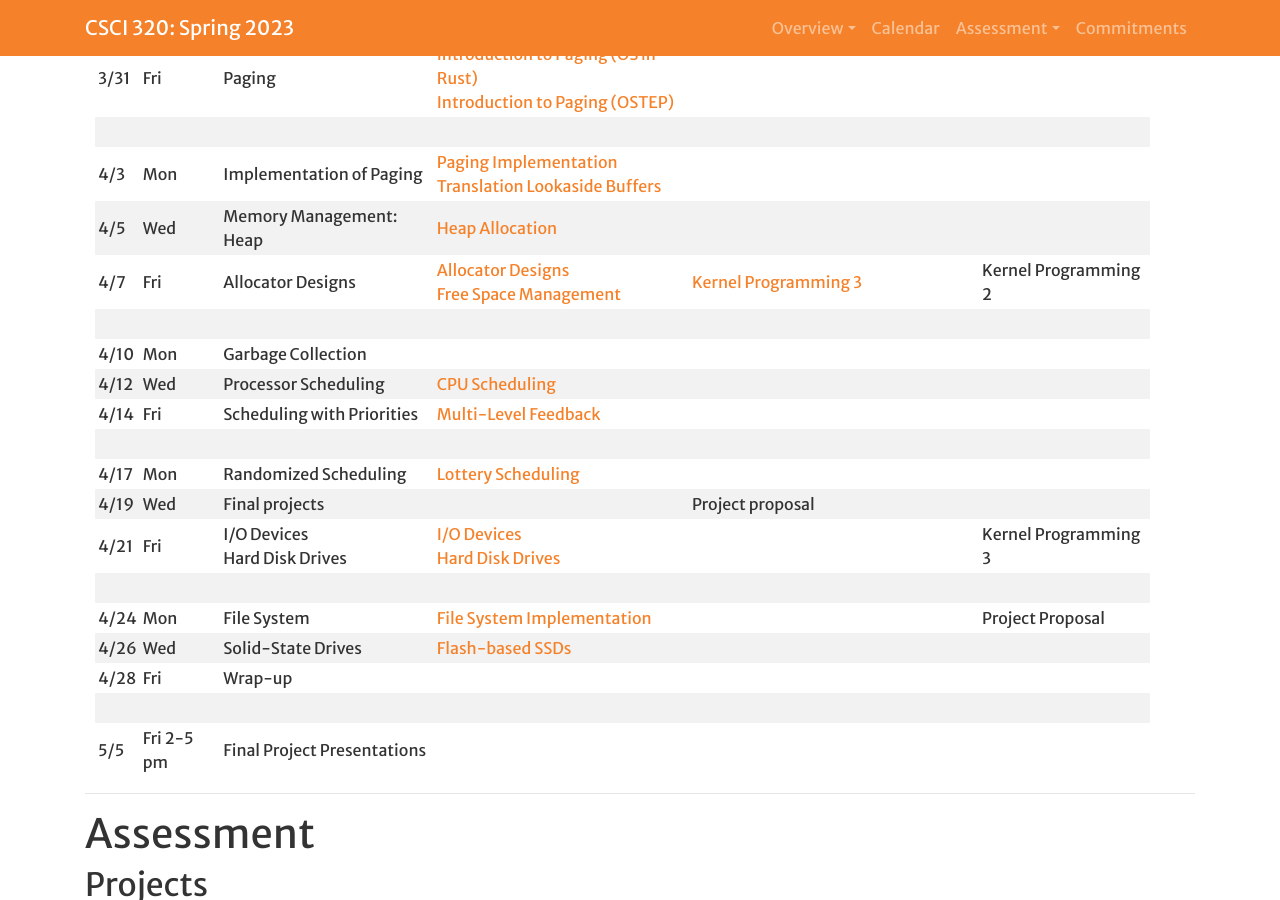
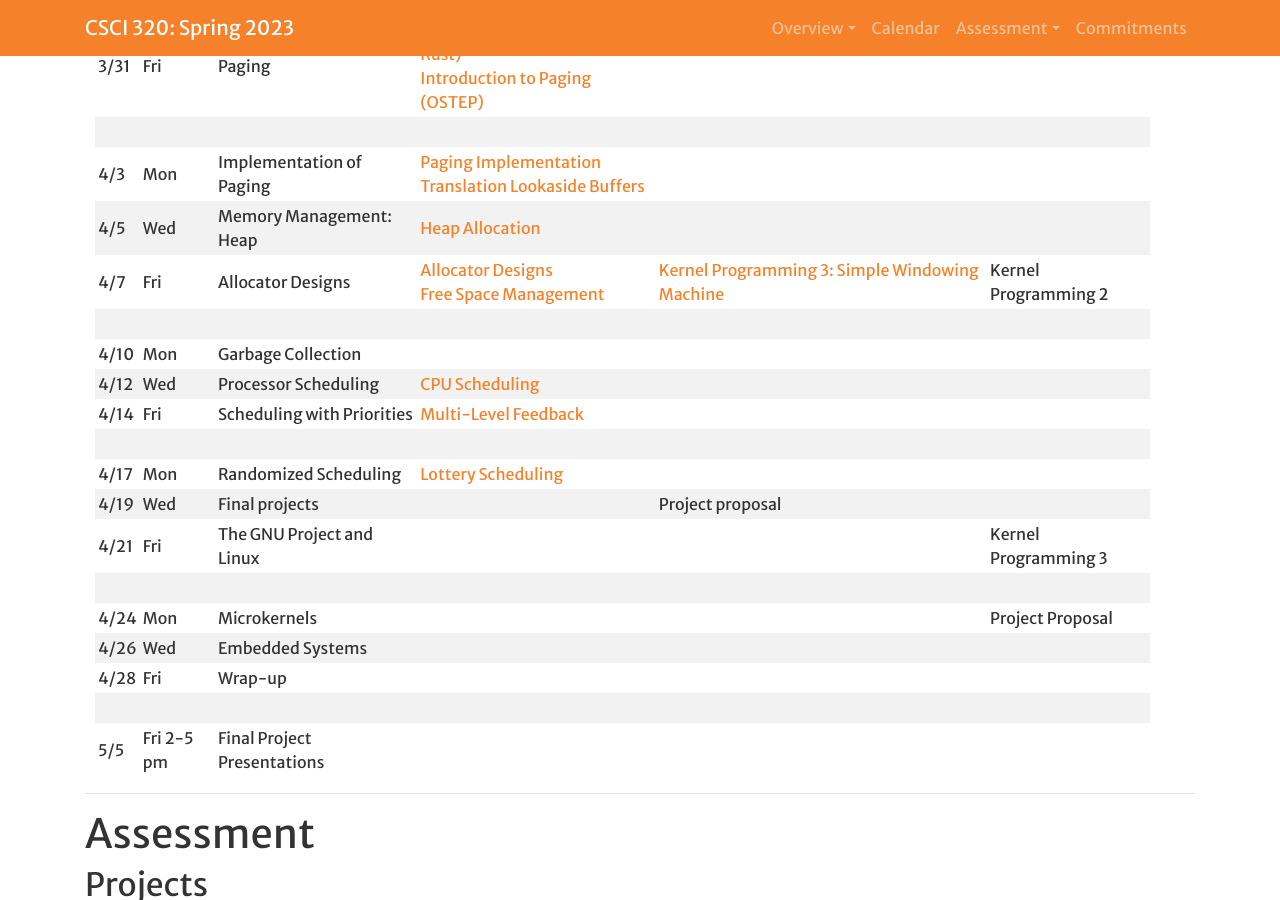
Before and after one commit to Hendrix-CS/csci320, a Jekyll site: the page built from index.md, in a window 1280 px wide and 900 px high, scrolled down 3458 px. Built offline with Jekyll 4.4.1, drawn with Linux system fonts in a browser that asks for light colours; a script that is not in the unit is left out; our own code applies the rules of GitHub Pages for plain Markdown files; some of the changed text lies outside the part shown.

Commit message:
Updated schedule and "B" criteria.

```diff
--- a/index.md
+++ b/index.md
@@ -93,7 +93,7 @@
 |      |
 | 4/3 | Mon | Implementation of Paging | [Paging Implementation](https://os.phil-opp.com/paging-implementation/)<br>[Translation Lookaside Buffers](http://pages.cs.wisc.edu/~remzi/OSTEP/vm-tlbs.pdf) |  |  |
 | 4/5 | Wed | Memory Management: Heap | [Heap Allocation](https://os.phil-opp.com/heap-allocation/) | | |
-| 4/7 | Fri | Allocator Designs | [Allocator Designs](https://os.phil-opp.com/allocator-designs/)<br>[Free Space Management](http://pages.cs.wisc.edu/~remzi/OSTEP/vm-freespace.pdf) | [Kernel Programming 3](https://hendrix-cs.github.io/csci320/projects/swim)  | Kernel Programming 2  |
+| 4/7 | Fri | Allocator Designs | [Allocator Designs](https://os.phil-opp.com/allocator-designs/)<br>[Free Space Management](http://pages.cs.wisc.edu/~remzi/OSTEP/vm-freespace.pdf) | [Kernel Programming 3: Simple Windowing Machine](https://hendrix-cs.github.io/csci320/projects/swim)  | Kernel Programming 2  |
 |     |
 | 4/10 | Mon | Garbage Collection |  | |  |
 | 4/12 | Wed | Processor Scheduling | [CPU Scheduling](http://pages.cs.wisc.edu/~remzi/OSTEP/cpu-sched.pdf) | <!--[Cooperative Multitasking Kernel]({{site.baseurl}}/projects/coop_os)--> |  |
@@ -101,10 +101,10 @@
 |      |
 | 4/17 | Mon | Randomized Scheduling | [Lottery Scheduling](http://pages.cs.wisc.edu/~remzi/OSTEP/cpu-sched-lottery.pdf) |  |  |
 | 4/19 | Wed | Final projects |  | Project proposal | |
-| 4/21 | Fri | I/O Devices<br>Hard Disk Drives | [I/O Devices](http://pages.cs.wisc.edu/~remzi/OSTEP/file-devices.pdf)<br>[Hard Disk Drives](http://pages.cs.wisc.edu/~remzi/OSTEP/file-disks.pdf) |  | Kernel Programming 3  |
+| 4/21 | Fri | The GNU Project and Linux |  |  | Kernel Programming 3  |
 |      |
-| 4/24 | Mon | File System | [File System Implementation](http://pages.cs.wisc.edu/~remzi/OSTEP/file-implementation.pdf) |  | Project Proposal |
-| 4/26 | Wed | Solid-State Drives | [Flash-based SSDs](http://pages.cs.wisc.edu/~remzi/OSTEP/file-ssd.pdf) |  |  |
+| 4/24 | Mon | Microkernels |  |  | Project Proposal |
+| 4/26 | Wed | Embedded Systems |  |  |  |
 | 4/28 | Fri | Wrap-up |  |  |  |
 |      |
 | 5/5  | Fri 2-5 pm | Final Project Presentations | | | |
@@ -172,6 +172,9 @@
     * **Complete** the final project, **Complete** at least six other projects,
       including at least two kernel projects, and at least **Partially Complete**
       two more projects.
+    * **Complete** the final project, **Complete** at least seven other projects,
+      including at least one kernel project, and at least **Partially Complete**
+      two more projects.
     * **Partial** completion of the final project, **Complete** all 10 regular projects.
 * To earn a C in the course, a student will:
   * One of the following:
```
